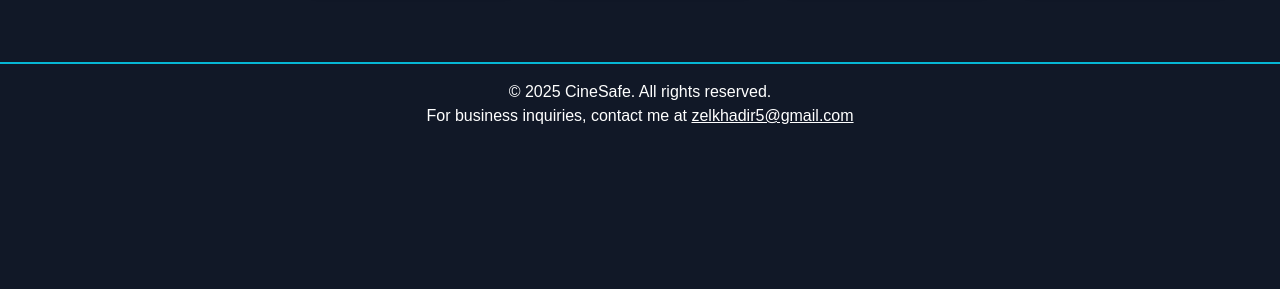
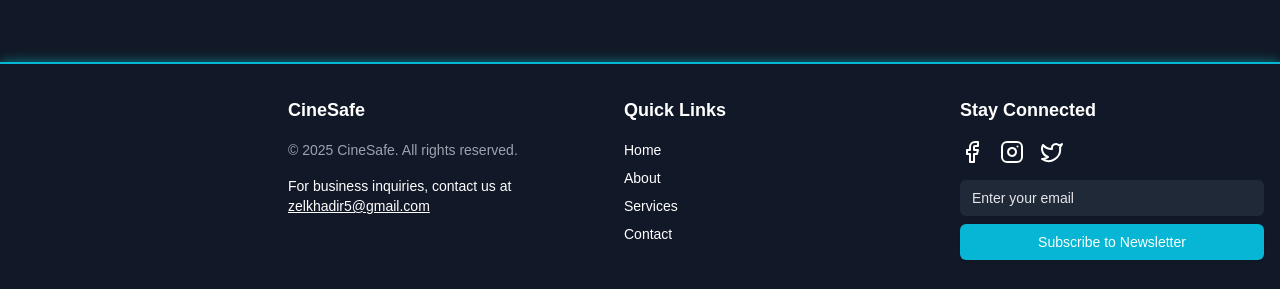
Before and after one commit to ZakariaElkhadir/CineSafe, a Next.js app: page /explore in a window 1280 px wide. Shown: the part 1350-1639 px from the top of the page. Before the commit the page ends 1494 px from the top, so only its background shows below. Built offline with nearby package versions, Linux system fonts and the light colour scheme; no server answers.

Commit message:
Enhance Footer component with new layout, social links, and newsletter subscription form

```diff
--- a/components/Footer.tsx
+++ b/components/Footer.tsx
@@ -1,12 +1,68 @@
-import React from 'react'
+'use client'
+import { Facebook, Instagram, Twitter } from 'lucide-react'
+import { Input } from "@/components/ui/input"
+import { Button } from "@/components/ui/button"
+import Link from "next/link"
 
-function Footer() {
+export default function Footer() {
   return (
-    <footer className="bg-gray-900 border-t-2 border-cyan-500 text-white text-center py-4">
-      <p>&copy; 2025 CineSafe. All rights reserved.</p>
-    <p>For business inquiries, contact me at <a href="mailto:zelkhadir5@gmail.com" className="underline">zelkhadir5@gmail.com</a></p>
-    </footer>
+    <>
+      <style jsx>{`
+        .glow-border {
+          box-shadow: 0 -4px 10px -1px rgba(0, 255, 255, 0.2), 0 -2px 6px -1px rgba(0, 255, 255, 0.12);
+        }
+      `}</style>
+      <footer className="bg-gray-900 border-t-2 border-cyan-500 text-white py-8 glow-border">
+        <div className="container mx-auto px-4 pl-auto lg:pl-72">
+          <div className="grid grid-cols-1 md:grid-cols-3 gap-8">
+            <div className="space-y-4">
+              <h3 className="text-lg font-semibold">CineSafe</h3>
+              <p className="text-sm text-gray-400">&copy; 2025 CineSafe. All rights reserved.</p>
+              <p className="text-sm">
+                For business inquiries, contact us at{" "}
+                <a href="mailto:zelkhadir5@gmail.com" className="underline hover:text-cyan-500 transition-colors">
+                  zelkhadir5@gmail.com
+                </a>
+              </p>
+            </div>
+            <div className="space-y-4">
+              <h3 className="text-lg font-semibold">Quick Links</h3>
+              <nav className="flex flex-col space-y-2">
+                <Link href="/" className="text-sm hover:text-cyan-500 transition-colors">Home</Link>
+                <Link href="/about" className="text-sm hover:text-cyan-500 transition-colors">About</Link>
+                <Link href="/services" className="text-sm hover:text-cyan-500 transition-colors">Services</Link>
+                <Link href="/contact" className="text-sm hover:text-cyan-500 transition-colors">Contact</Link>
+              </nav>
+            </div>
+            <div className="space-y-4">
+              <h3 className="text-lg font-semibold">Stay Connected</h3>
+              <div className="flex space-x-4">
+                <a href="#" className="hover:text-cyan-500 transition-colors" aria-label="Facebook">
+                  <Facebook className="w-6 h-6" />
+                </a>
+                <a href="#" className="hover:text-cyan-500 transition-colors" aria-label="Instagram">
+                  <Instagram className="w-6 h-6" />
+                </a>
+                <a href="#" className="hover:text-cyan-500 transition-colors" aria-label="Twitter">
+                  <Twitter className="w-6 h-6" />
+                </a>
+              </div>
+              <form className="space-y-2" onSubmit={(e) => e.preventDefault()}>
+                <label htmlFor="email-input" className="sr-only">Email address</label>
+                <Input
+                  id="email-input"
+                  type="email"
+                  placeholder="Enter your email"
+                  className="bg-gray-800 border-gray-700 text-white placeholder-gray-400"
+                />
+                <Button type="submit" className="w-full bg-cyan-500 hover:bg-cyan-600 text-white">
+                  Subscribe to Newsletter
+                </Button>
+              </form>
+            </div>
+          </div>
+        </div>
+      </footer>
+    </>
   )
 }
-
-export default Footer
```
